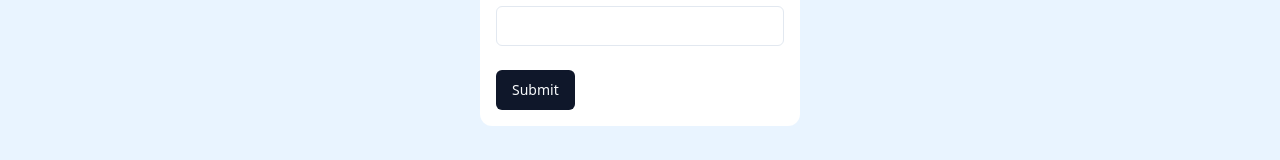
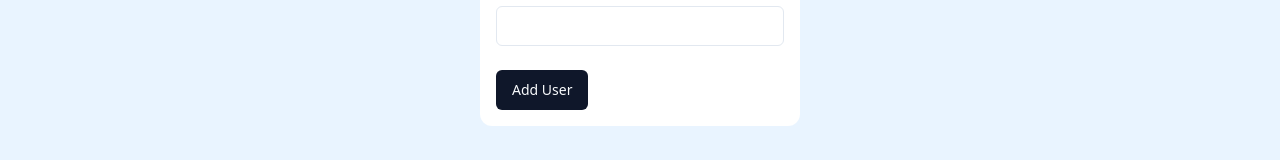
Before and after one commit to Mahmoud11350/Route-Frontend-Task-, a Next.js app: page /user/new in a window 1280 px wide. Shown: the part 390-550 px from the top of the page. Built offline with nearby package versions, Linux system fonts and the light colour scheme.

Commit message:
formStatus

```diff
--- a/app/customer/[id]/transactions/new/page.tsx
+++ b/app/customer/[id]/transactions/new/page.tsx
@@ -1,6 +1,7 @@
 'use server'
+import ButtonSubmit from "@/components/ButtonSubmit";
 import { DatePickerDemo } from "@/components/DatePicker";
-import { Button } from "@/components/ui/button";
+
 import { Input } from "@/components/ui/input";
 import { Label } from "@/components/ui/label";
 import { createNewTransaction } from "@/lib/actions";
@@ -15,7 +16,7 @@ const NewTransaction = ({ params }: { params: { id: string } }) => {
       <Label>Transaction Amont</Label>
       <Input name="amount" type="number" />
       <DatePickerDemo  />
-      <Button type="submit">Add Transaction</Button>
+      <ButtonSubmit type="Add Transaction"/>
     </form>
   );
 };
--- a/app/user/new/page.tsx
+++ b/app/user/new/page.tsx
@@ -1,3 +1,4 @@
+import ButtonSubmit from "@/components/ButtonSubmit";
 import { Button } from "@/components/ui/button";
 
 import { Input } from "@/components/ui/input";
@@ -13,7 +14,7 @@ const NewUser = () => {
       <Label>User Name</Label>
       <h1>This is your public display name.</h1>
       <Input name="userName" />
-      <Button type="submit">Submit</Button>
+      <ButtonSubmit type="Add User" />
     </form>
   );
 };
--- /dev/null
+++ b/components/ButtonSubmit.tsx
@@ -0,0 +1,10 @@
+'use client'
+import { useFormStatus } from "react-dom"
+import { Button } from "./ui/button"
+const ButtonSubmit = ({type}:{type:string}) => {
+    const {pending} = useFormStatus()
+  return (
+   <Button>{pending ? "Submitting ":type}</Button>
+  )
+}
+export default ButtonSubmit
```
